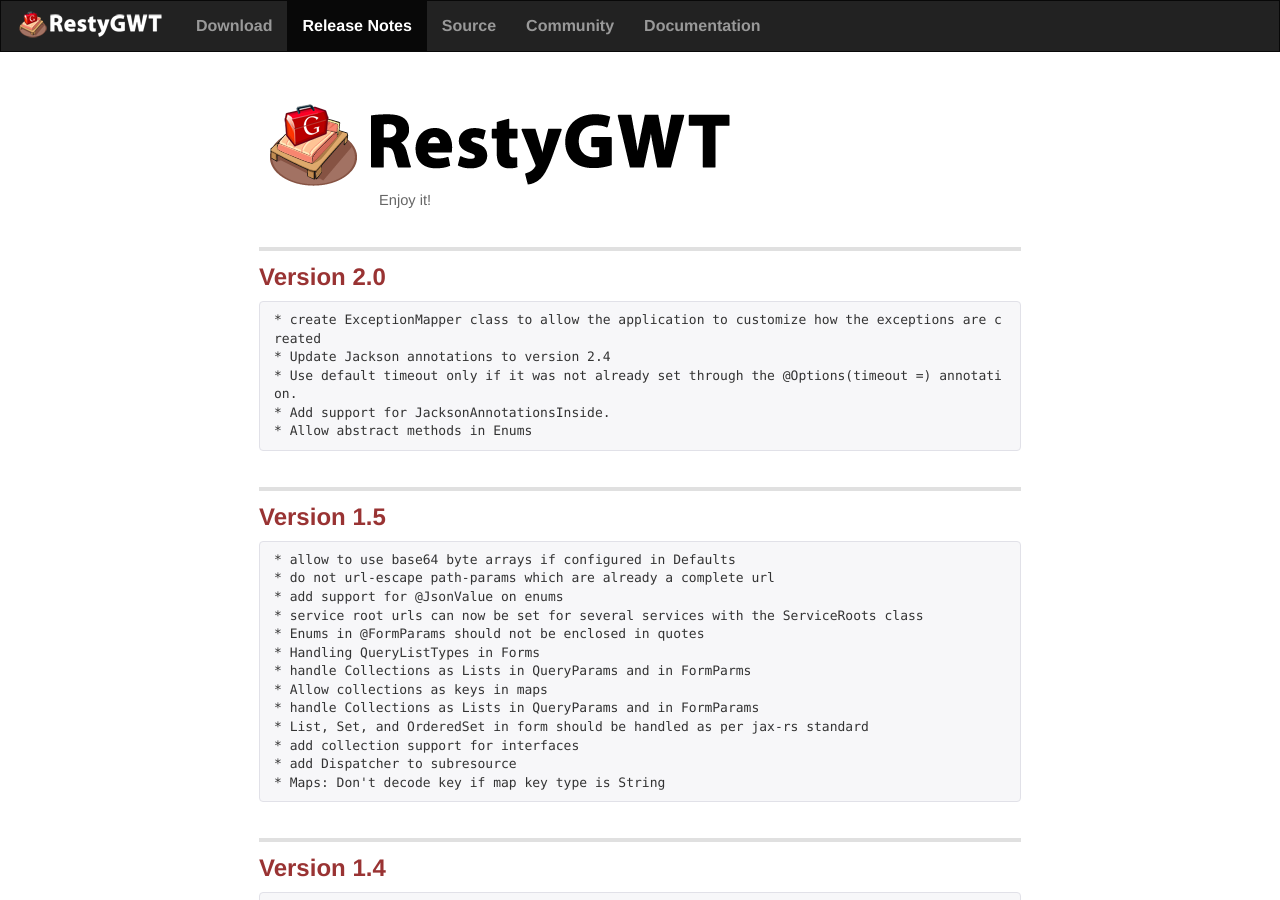
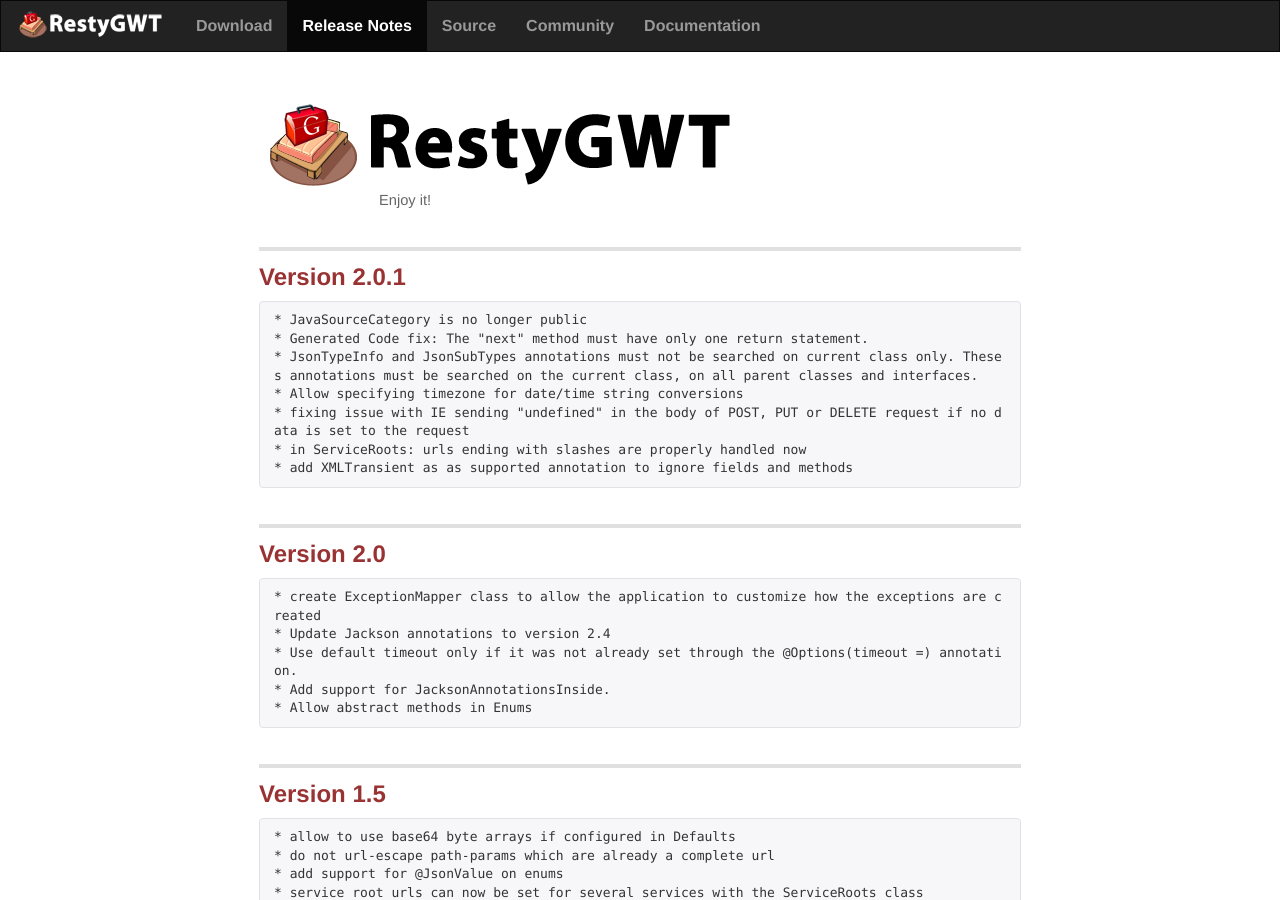
Before and after one commit to BadgerPc/resty-gwt.github.io, a Jekyll site: the page built from release_notes.markdown, in a window 1280 px wide and 900 px high. Built offline with Jekyll 4.4.1, drawn with Linux system fonts in a browser that asks for light colours; Markdown is read by kramdown in place of the engine named in the settings.

Commit message:
added release notes for version 2.0.1

```diff
--- a/release_notes.markdown
+++ b/release_notes.markdown
@@ -3,6 +3,16 @@
 title: RestyGWT / Release Notes
 slogan: Enjoy it!
 ---
+
+## Version 2.0.1
+
+	* JavaSourceCategory is no longer public
+	* Generated Code fix: The "next" method must have only one return statement.
+	* JsonTypeInfo and JsonSubTypes annotations must not be searched on current class only. Theses annotations must be searched on the current class, on all parent classes and interfaces.
+	* Allow specifying timezone for date/time string conversions
+	* fixing issue with IE sending "undefined" in the body of POST, PUT or DELETE request if no data is set to the request
+	* in ServiceRoots: urls ending with slashes are properly handled now
+	* add XMLTransient as as supported annotation to ignore fields and methods
 
 ## Version 2.0
 
```
